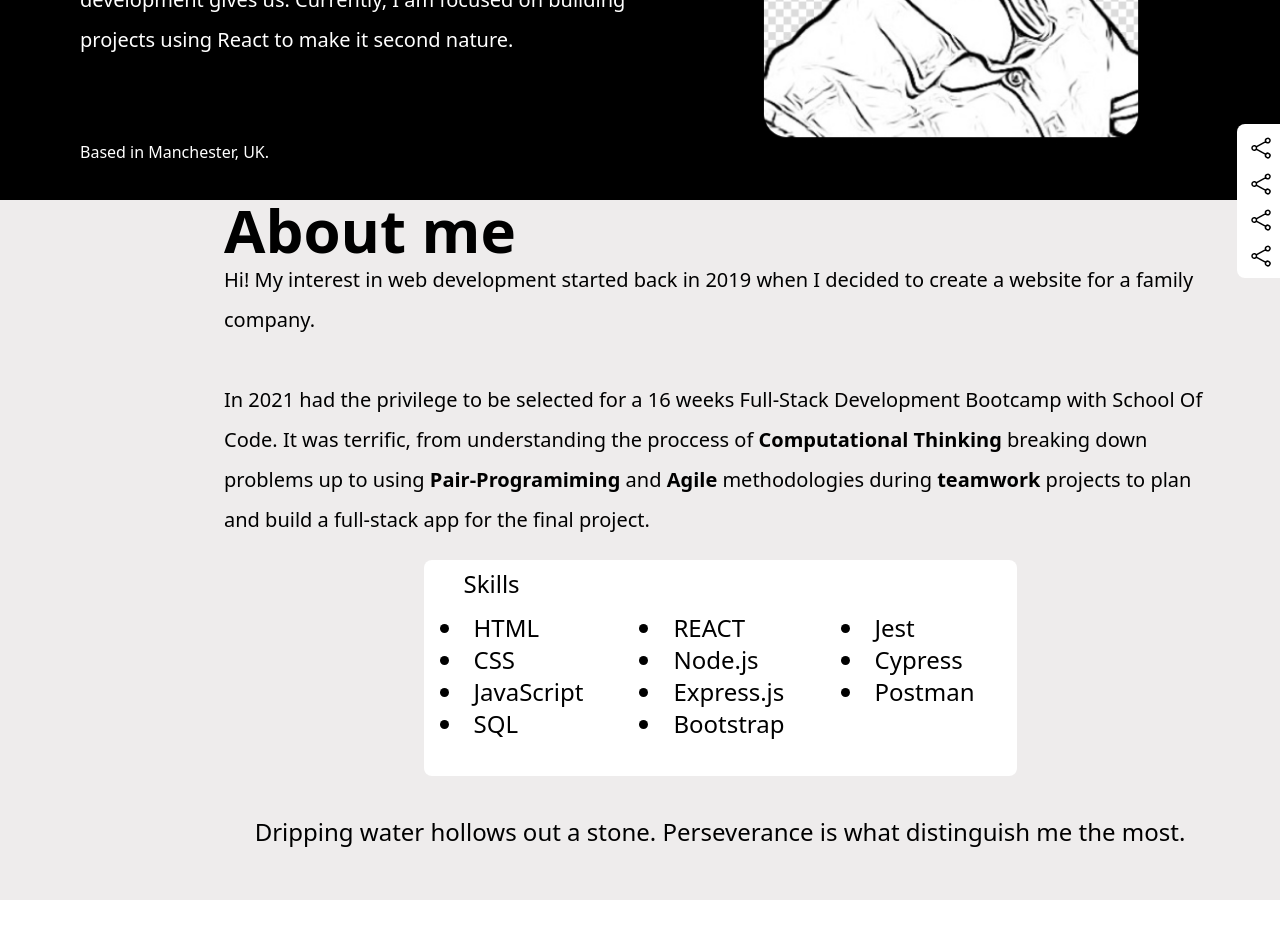
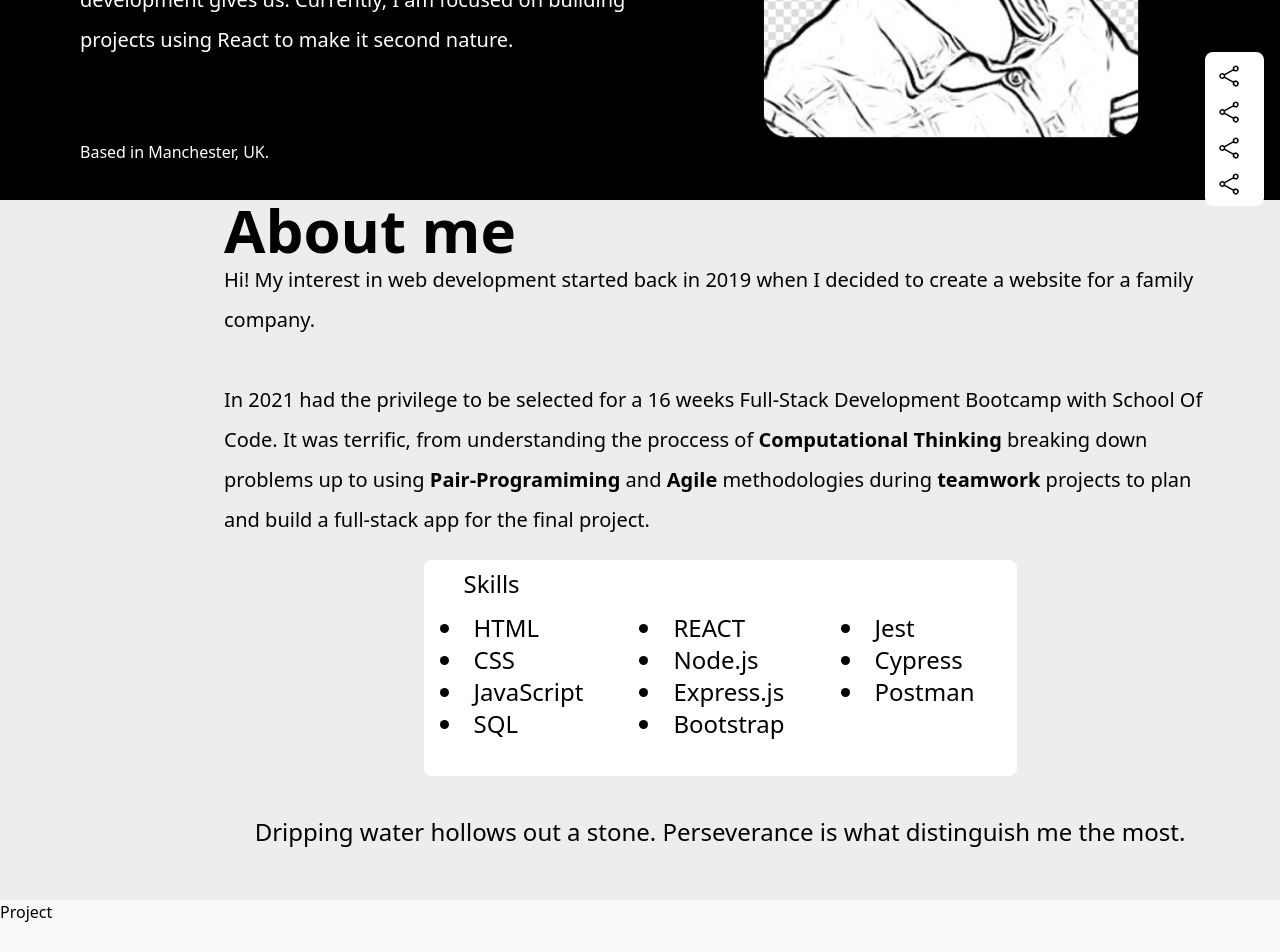
Before and after one commit to tcisse/porfolio-nextailwind, a Next.js app: page / in a window 1280 px wide. Shown: the part 500-1452 px from the top of the page. Before the commit the page ends 1400 px from the top, so only its background shows below. Built offline with nearby package versions, Linux system fonts and the light colour scheme.

Commit message:
- section projects - defin w and h

```diff
--- a/pages/index.js
+++ b/pages/index.js
@@ -42,7 +42,7 @@ export default function Home() {
               />
             </div>
           </div>
-          <div className="flex justify-end mr-36 -mt-10">
+          <div className="flex justify-end mr-44 -mt-28">
             <div className="rounded-lg bg-white w-[59px] h-[154px]">
               <div className="space-y-10 mx-3">
                 <div className="mt-1">
@@ -166,6 +166,11 @@ export default function Home() {
           me the most.
         </p>
       </div>
+      <div className="lg:w-[1440px] lg:h-[700px] bg-[#F8F9FA]">
+        <div>
+          <h1>Project</h1>
+        </div>
+      </div>
     </>
   );
 }
```
